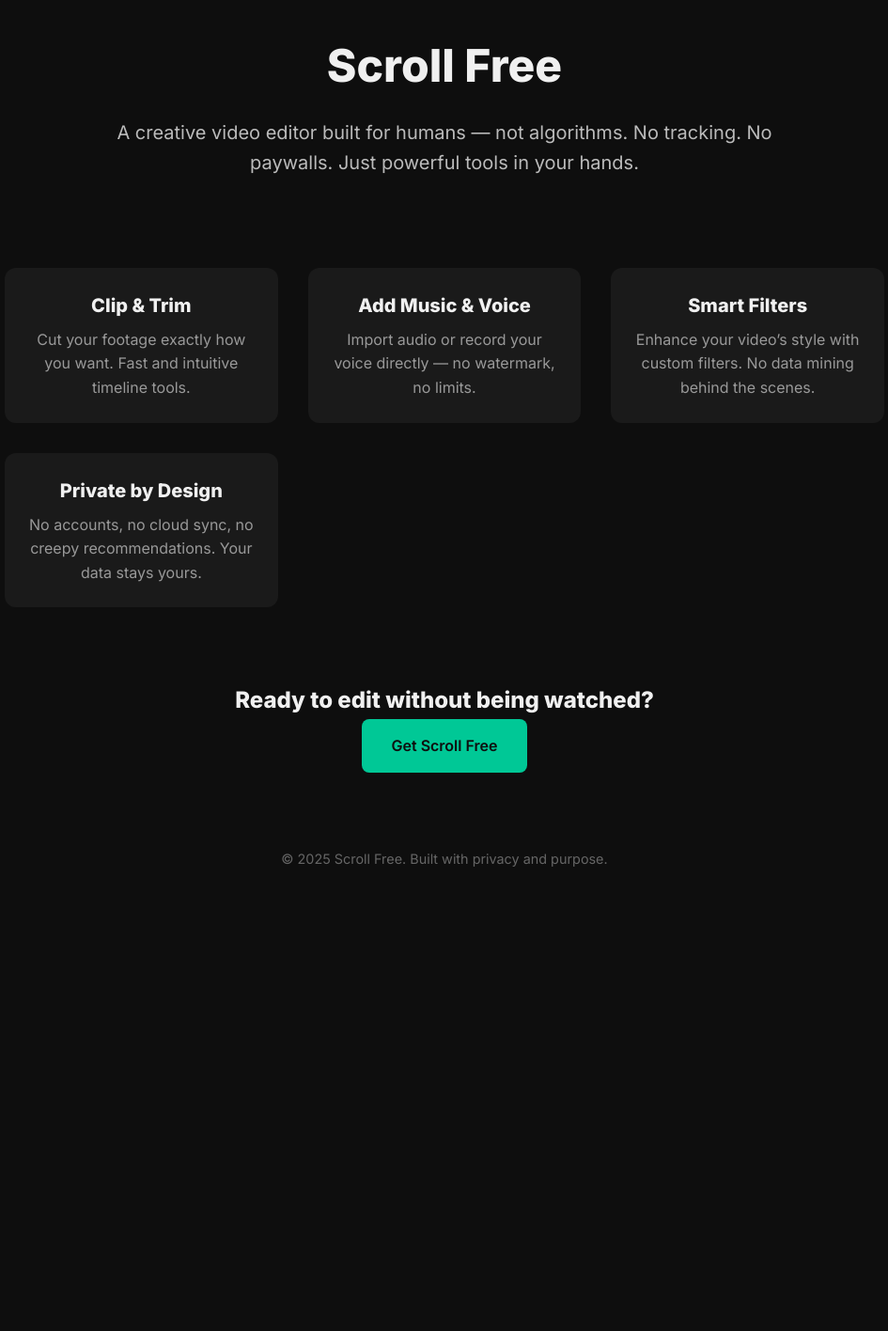
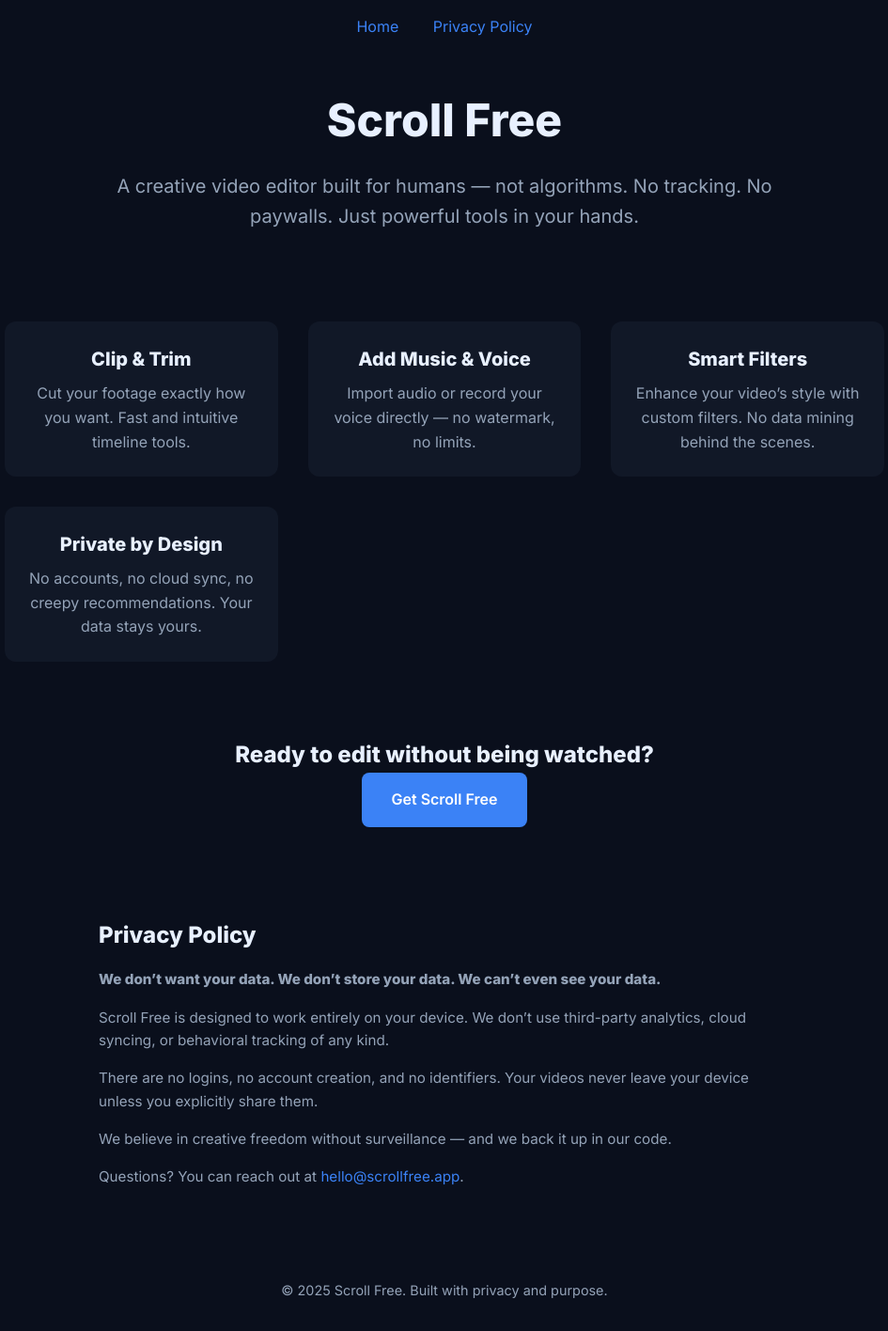
Before and after one commit to crpeter/scroll-free-support, a plain HTML site: page index.html in a window 1280 px wide. Shown: the whole page at 94% size, without its empty margins (167-1112 px from the left). Before the commit the page ends 957 px from the top, so only its background shows below. Drawn offline with Linux system fonts and the light colour scheme.

Commit message:
Update index.html

```diff
--- a/index.html
+++ b/index.html
@@ -6,32 +6,51 @@
   <title>Scroll Free – Edit Without Surveillance</title>
   <link href="https://fonts.googleapis.com/css2?family=Inter:wght@400;600;800&display=swap" rel="stylesheet">
   <style>
+    :root {
+      --bg: #0a0f1c;
+      --fg: #e8f0ff;
+      --primary: #3b82f6;
+      --primary-dark: #2563eb;
+      --card: #111827;
+      --text-muted: #94a3b8;
+    }
+
     * {
       box-sizing: border-box;
       margin: 0;
       padding: 0;
     }
+
     body {
       font-family: 'Inter', sans-serif;
-      background-color: #0e0e0e;
-      color: #f0f0f0;
+      background-color: var(--bg);
+      color: var(--fg);
       line-height: 1.6;
     }
+
+    a {
+      color: var(--primary);
+      text-decoration: none;
+    }
+
     header {
       padding: 2rem;
       text-align: center;
     }
+
     h1 {
       font-size: 3rem;
       font-weight: 800;
       margin-bottom: 1rem;
     }
+
     p.lead {
       font-size: 1.25rem;
-      color: #bbb;
+      color: var(--text-muted);
       max-width: 700px;
       margin: 0 auto 2rem;
     }
+
     .features {
       display: grid;
       grid-template-columns: repeat(auto-fit, minmax(250px, 1fr));
@@ -40,45 +59,83 @@
       max-width: 1000px;
       margin: 0 auto;
     }
+
     .feature {
-      background-color: #1a1a1a;
+      background-color: var(--card);
       border-radius: 12px;
       padding: 1.5rem;
       text-align: center;
     }
+
     .feature h3 {
       font-size: 1.25rem;
       margin-bottom: 0.5rem;
     }
+
     .feature p {
-      color: #999;
+      color: var(--text-muted);
     }
+
     .cta {
       text-align: center;
       padding: 3rem 2rem;
     }
+
     .cta a {
       display: inline-block;
-      background-color: #00c896;
-      color: #0e0e0e;
+      background-color: var(--primary);
+      color: #fff;
       padding: 1rem 2rem;
       font-weight: 600;
       border-radius: 8px;
-      text-decoration: none;
       transition: background 0.3s;
     }
+
     .cta a:hover {
-      background-color: #00b084;
+      background-color: var(--primary-dark);
     }
+
+    .privacy {
+      padding: 3rem 2rem;
+      max-width: 800px;
+      margin: 0 auto;
+      font-size: 0.95rem;
+    }
+
+    .privacy h2 {
+      font-size: 1.5rem;
+      margin-bottom: 1rem;
+    }
+
+    .privacy p {
+      margin-bottom: 1rem;
+      color: var(--text-muted);
+    }
+
     footer {
       text-align: center;
       padding: 2rem;
       font-size: 0.9rem;
-      color: #666;
+      color: var(--text-muted);
+    }
+
+    nav {
+      text-align: center;
+      padding: 1rem;
+    }
+
+    nav a {
+      margin: 0 1rem;
+      font-weight: 500;
     }
   </style>
 </head>
 <body>
+
+  <nav>
+    <a href="#">Home</a>
+    <a href="#privacy">Privacy Policy</a>
+  </nav>
 
   <header>
     <h1>Scroll Free</h1>
@@ -109,6 +166,15 @@
     <a href="#">Get Scroll Free</a>
   </section>
 
+  <section class="privacy" id="privacy">
+    <h2>Privacy Policy</h2>
+    <p><strong>We don’t want your data. We don’t store your data. We can’t even see your data.</strong></p>
+    <p>Scroll Free is designed to work entirely on your device. We don’t use third-party analytics, cloud syncing, or behavioral tracking of any kind.</p>
+    <p>There are no logins, no account creation, and no identifiers. Your videos never leave your device unless you explicitly share them.</p>
+    <p>We believe in creative freedom without surveillance — and we back it up in our code.</p>
+    <p>Questions? You can reach out at <a href="mailto:hello@scrollfree.app">hello@scrollfree.app</a>.</p>
+  </section>
+
   <footer>
     &copy; 2025 Scroll Free. Built with privacy and purpose.
   </footer>
```
